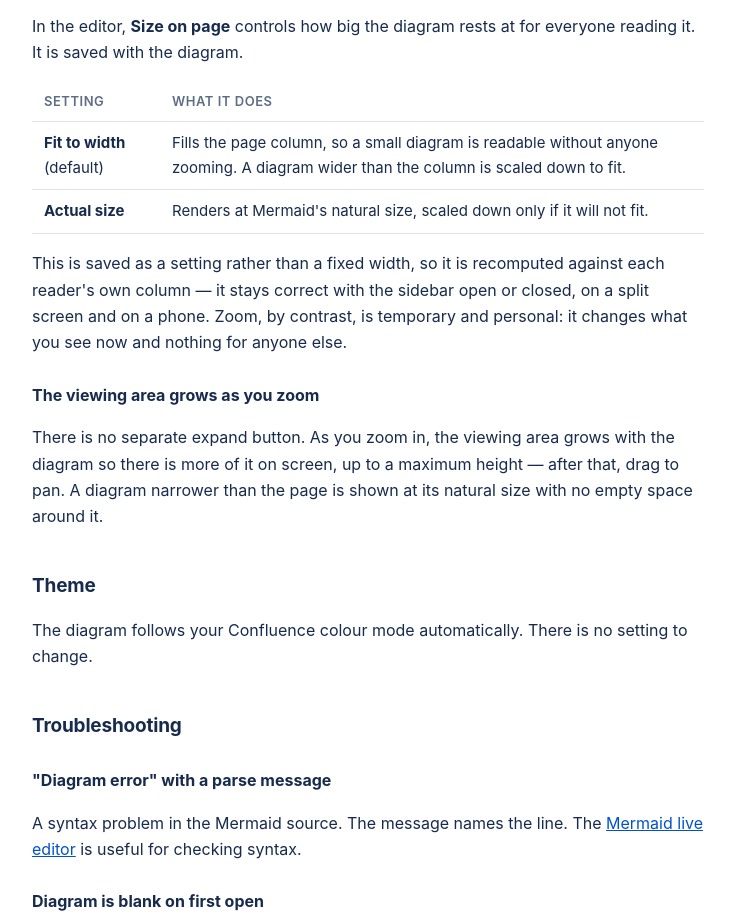
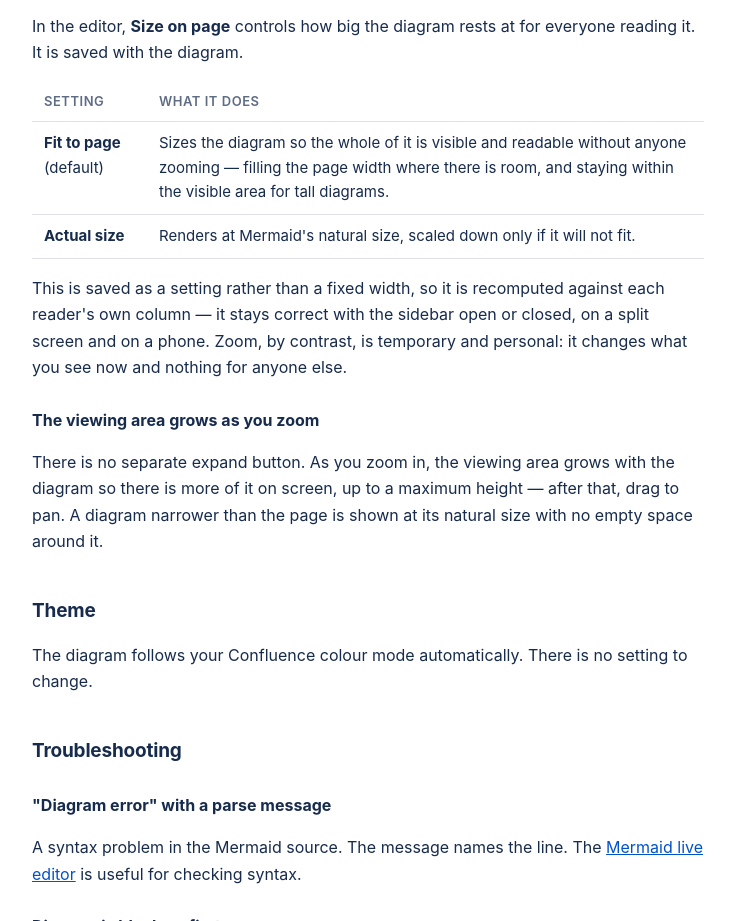
Before and after one commit to inklineapps/inklineapps.github.io, a plain HTML site: page sharp-mermaid/docs.html in a window 1280 px wide. Shown: the part 1581-2502 px from the top of the page, without its empty margins (272-1007 px from the left). Drawn offline with Linux system fonts and the light colour scheme.

Commit message:
Rename Fit to width -> Fit to page; it fits the whole visible area

```diff
--- a/sharp-mermaid/docs.html
+++ b/sharp-mermaid/docs.html
@@ -81,9 +81,10 @@
 <table>
   <thead><tr><th>Setting</th><th>What it does</th></tr></thead>
   <tbody>
-    <tr><td><strong>Fit to width</strong> (default)</td>
-        <td>Fills the page column, so a small diagram is readable without anyone zooming.
-            A diagram wider than the column is scaled down to fit.</td></tr>
+    <tr><td><strong>Fit to page</strong> (default)</td>
+        <td>Sizes the diagram so the whole of it is visible and readable without
+            anyone zooming — filling the page width where there is room, and
+            staying within the visible area for tall diagrams.</td></tr>
     <tr><td><strong>Actual size</strong></td>
         <td>Renders at Mermaid's natural size, scaled down only if it will not fit.</td></tr>
   </tbody>
```
